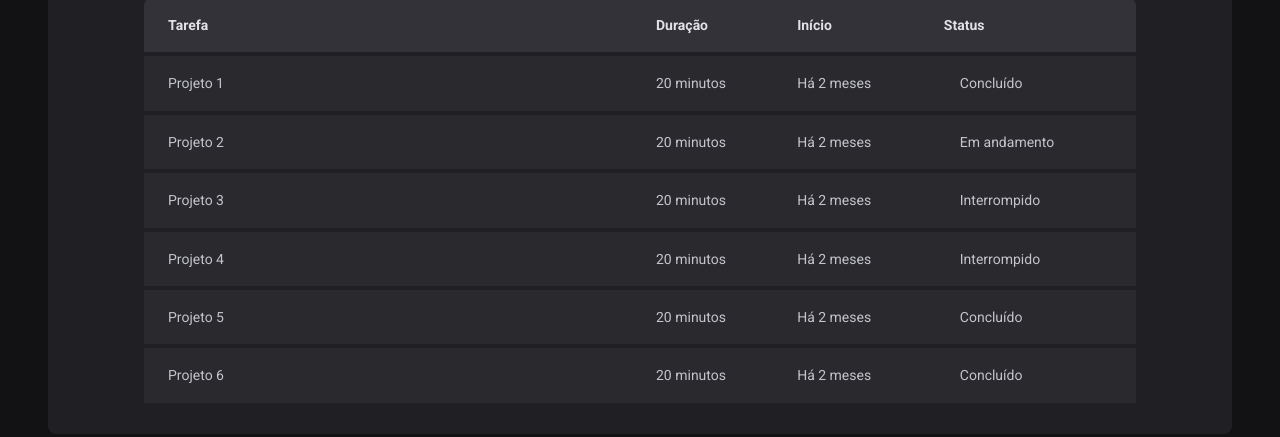
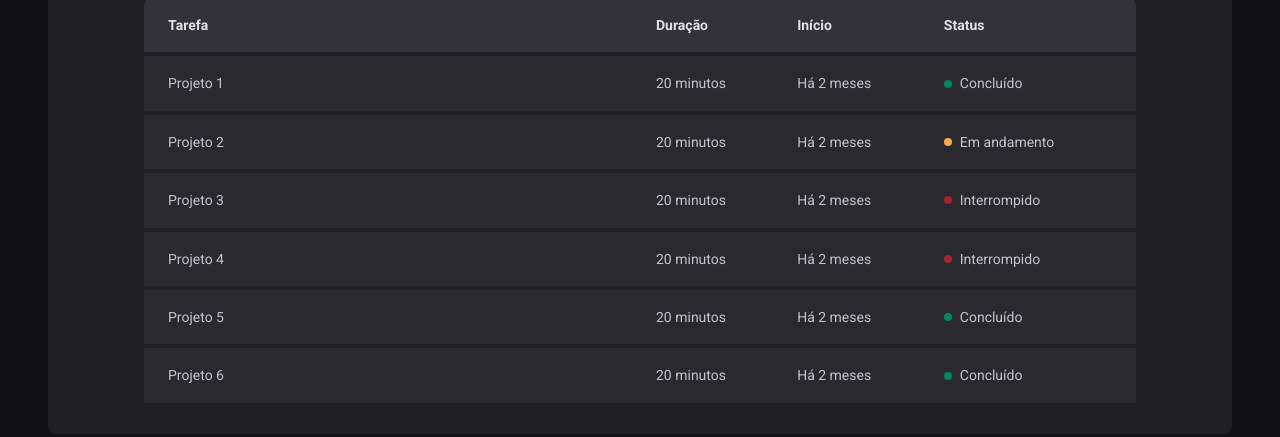
Before and after one commit to Gisellebm/IgniteTimer, a React (Vite) app: page /history in a window 1280 px wide. Shown: the part 286-723 px from the top of the page. Built offline with nearby package versions, Linux system fonts and the light colour scheme.

Commit message:
Correção do código Páginas e rotas - Componente: Status

```diff
--- a/src/pages/History/index.tsx
+++ b/src/pages/History/index.tsx
@@ -20,7 +20,7 @@ export function History() {
               <td>20 minutos</td>
               <td>Há 2 meses</td>
               <td>
-                <Status statusColor="green">Concluído</Status>
+                <Status statuscolor="green">Concluído</Status>
               </td>
             </tr>
             <tr>
@@ -28,7 +28,7 @@ export function History() {
               <td>20 minutos</td>
               <td>Há 2 meses</td>
               <td>
-                <Status statusColor="yellow">Em andamento</Status>
+                <Status statuscolor="yellow">Em andamento</Status>
               </td>
             </tr>
             <tr>
@@ -36,7 +36,7 @@ export function History() {
               <td>20 minutos</td>
               <td>Há 2 meses</td>
               <td>
-                <Status statusColor="red">Interrompido</Status>
+                <Status statuscolor="red">Interrompido</Status>
               </td>
             </tr>
             <tr>
@@ -44,7 +44,7 @@ export function History() {
               <td>20 minutos</td>
               <td>Há 2 meses</td>
               <td>
-                <Status statusColor="red">Interrompido</Status>
+                <Status statuscolor="red">Interrompido</Status>
               </td>
             </tr>
             <tr>
@@ -52,7 +52,7 @@ export function History() {
               <td>20 minutos</td>
               <td>Há 2 meses</td>
               <td>
-                <Status statusColor="green">Concluído</Status>
+                <Status statuscolor="green">Concluído</Status>
               </td>
             </tr>
             <tr>
@@ -60,7 +60,7 @@ export function History() {
               <td>20 minutos</td>
               <td>Há 2 meses</td>
               <td>
-                <Status statusColor="green">Concluído</Status>
+                <Status statuscolor="green">Concluído</Status>
               </td>
             </tr>
           </tbody>
--- a/src/pages/History/styles.ts
+++ b/src/pages/History/styles.ts
@@ -67,10 +67,12 @@ const STATUS_COLORS = {
 } as const
 
 interface StatusProps {
-  statusColor: keyof typeof STATUS_COLORS
+  statuscolor: keyof typeof STATUS_COLORS
 }
 
-export const Status = styled.span<StatusProps>`
+export const Status = styled.span.withConfig({
+  shouldForwardProp: (prop) => prop === 'statuscolor' || prop === 'children',
+})<StatusProps>`
   display: flex;
   align-items: center;
   gap: 0.5rem;
@@ -79,7 +81,7 @@ export const Status = styled.span<StatusProps>`
     content: '';
     width: 0.5rem;
     height: 0.5rem;
-    border-radius: 9999px;
-    background: ${(props) => props.theme[props.statusColor]};
+    border-radius: 50%;
+    background: ${(props) => props.theme[STATUS_COLORS[props.statuscolor]]};
   }
 `
```
